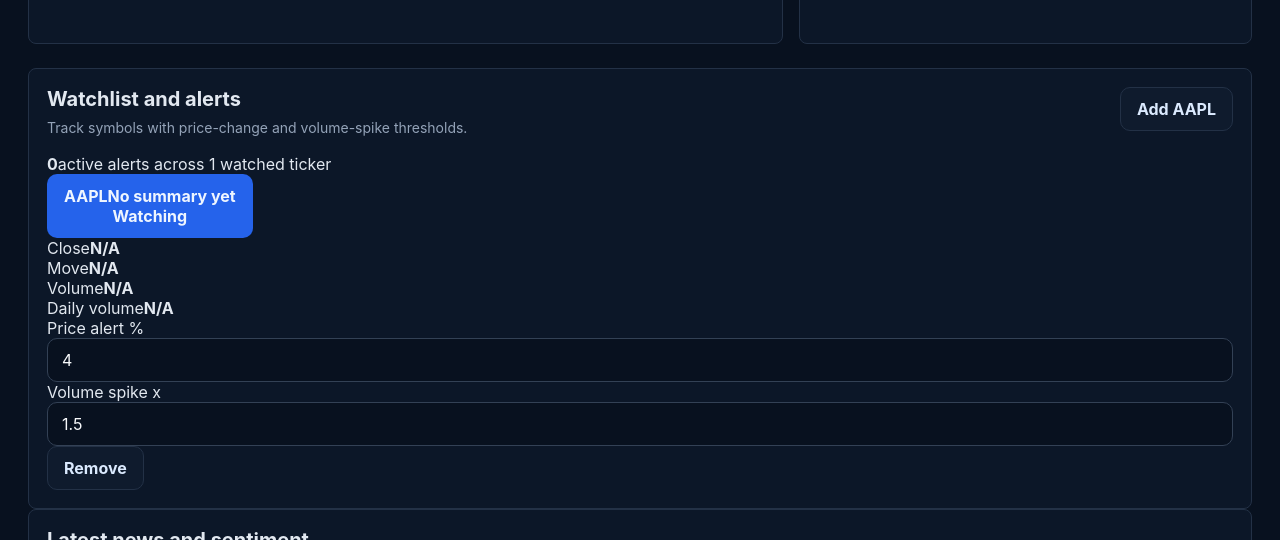
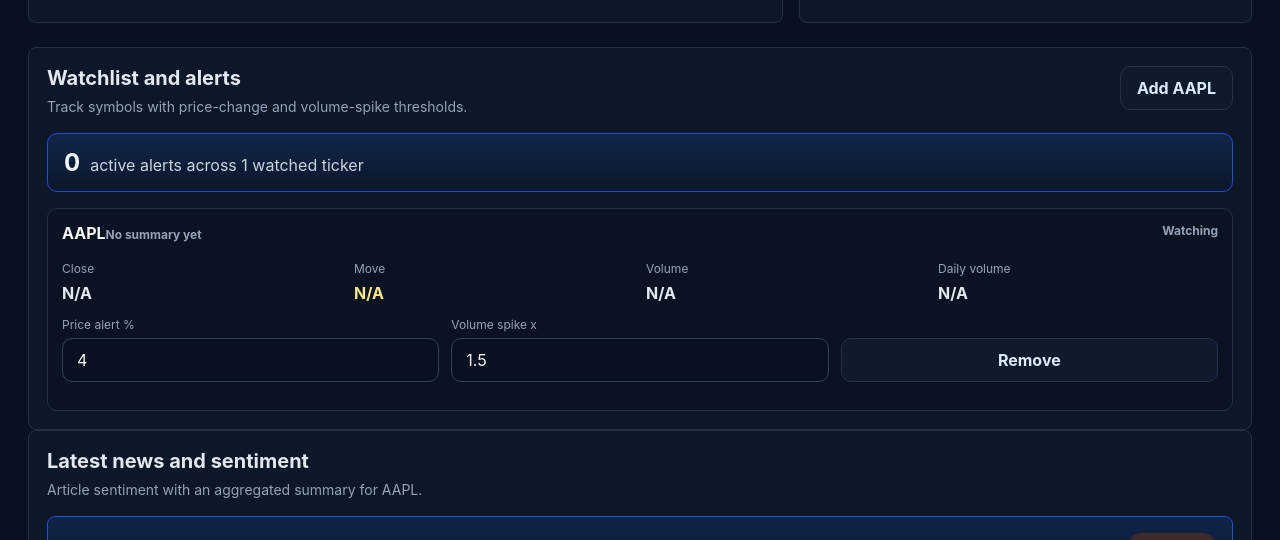
Before and after one commit to SaiKrishnaBommavaram/real-time-market-intelligence-platform, a React (Vite) app in the folder dashboard/: page / in a window 1280 px wide. Shown: the part 1800-2340 px from the top of the page. Built offline with nearby package versions, Linux system fonts and the light colour scheme; no server answers.

Commit message:
add layouts and states for signals and watchlist UI

```diff
--- a/dashboard/src/App.css
+++ b/dashboard/src/App.css
@@ -208,6 +208,10 @@
   margin-bottom: 24px;
 }
 
+.signal-grid {
+  grid-template-columns: repeat(2, minmax(0, 1fr));
+}
+
 .panel {
   padding: 18px;
 }
@@ -307,6 +311,22 @@
 .table-row span,
 .table-head span {
   display: block;
+}
+
+.metric-chip {
+  font-weight: 700;
+}
+
+.metric-chip.positive {
+  color: #86efac;
+}
+
+.metric-chip.negative {
+  color: #fca5a5;
+}
+
+.metric-chip.neutral {
+  color: #fde68a;
 }
 
 .leader-row strong {
@@ -457,6 +477,105 @@
   gap: 14px;
 }
 
+.watchlist-alert-banner {
+  display: flex;
+  align-items: baseline;
+  gap: 10px;
+  margin-bottom: 16px;
+  padding: 14px 16px;
+  border: 1px solid #1d4ed8;
+  border-radius: 10px;
+  background:
+    linear-gradient(180deg, rgba(37, 99, 235, 0.18), rgba(12, 23, 40, 0)),
+    #0c1728;
+}
+
+.watchlist-alert-banner strong {
+  font-size: 24px;
+  color: #eff6ff;
+}
+
+.watchlist-alert-banner span {
+  color: #cbd5e1;
+}
+
+.watchlist-list {
+  display: grid;
+  gap: 14px;
+}
+
+.watchlist-row {
+  border: 1px solid #233146;
+  border-radius: 10px;
+  background: #0a1322;
+  padding: 14px;
+}
+
+.watchlist-symbol {
+  width: 100%;
+  display: flex;
+  justify-content: space-between;
+  align-items: flex-start;
+  gap: 12px;
+  padding: 0;
+  border: 0;
+  background: transparent;
+  color: inherit;
+  text-align: left;
+}
+
+.watchlist-symbol:hover,
+.watchlist-symbol.active {
+  background: transparent;
+}
+
+.watchlist-symbol strong {
+  color: #f8fafc;
+  font-size: 16px;
+}
+
+.watchlist-symbol span,
+.watchlist-thresholds span,
+.watchlist-metrics span {
+  color: #94a3b8;
+  font-size: 12px;
+}
+
+.watchlist-metrics {
+  display: grid;
+  grid-template-columns: repeat(4, minmax(0, 1fr));
+  gap: 12px;
+  margin: 14px 0;
+}
+
+.watchlist-metrics strong {
+  display: block;
+  margin-top: 6px;
+}
+
+.watchlist-thresholds {
+  display: grid;
+  grid-template-columns: repeat(3, minmax(0, 1fr));
+  gap: 12px;
+  align-items: end;
+}
+
+.watchlist-thresholds label {
+  display: grid;
+  gap: 6px;
+}
+
+.watchlist-remove {
+  width: 100%;
+}
+
+.watchlist-flags {
+  display: flex;
+  flex-wrap: wrap;
+  gap: 8px;
+  margin-top: 14px;
+}
+
 .news-card {
   padding: 16px;
 }
@@ -489,6 +608,12 @@
   .search-panel {
     grid-template-columns: 1fr;
     display: grid;
+  }
+
+  .signal-grid,
+  .watchlist-metrics,
+  .watchlist-thresholds {
+    grid-template-columns: 1fr;
   }
 
   .search-box {
```
